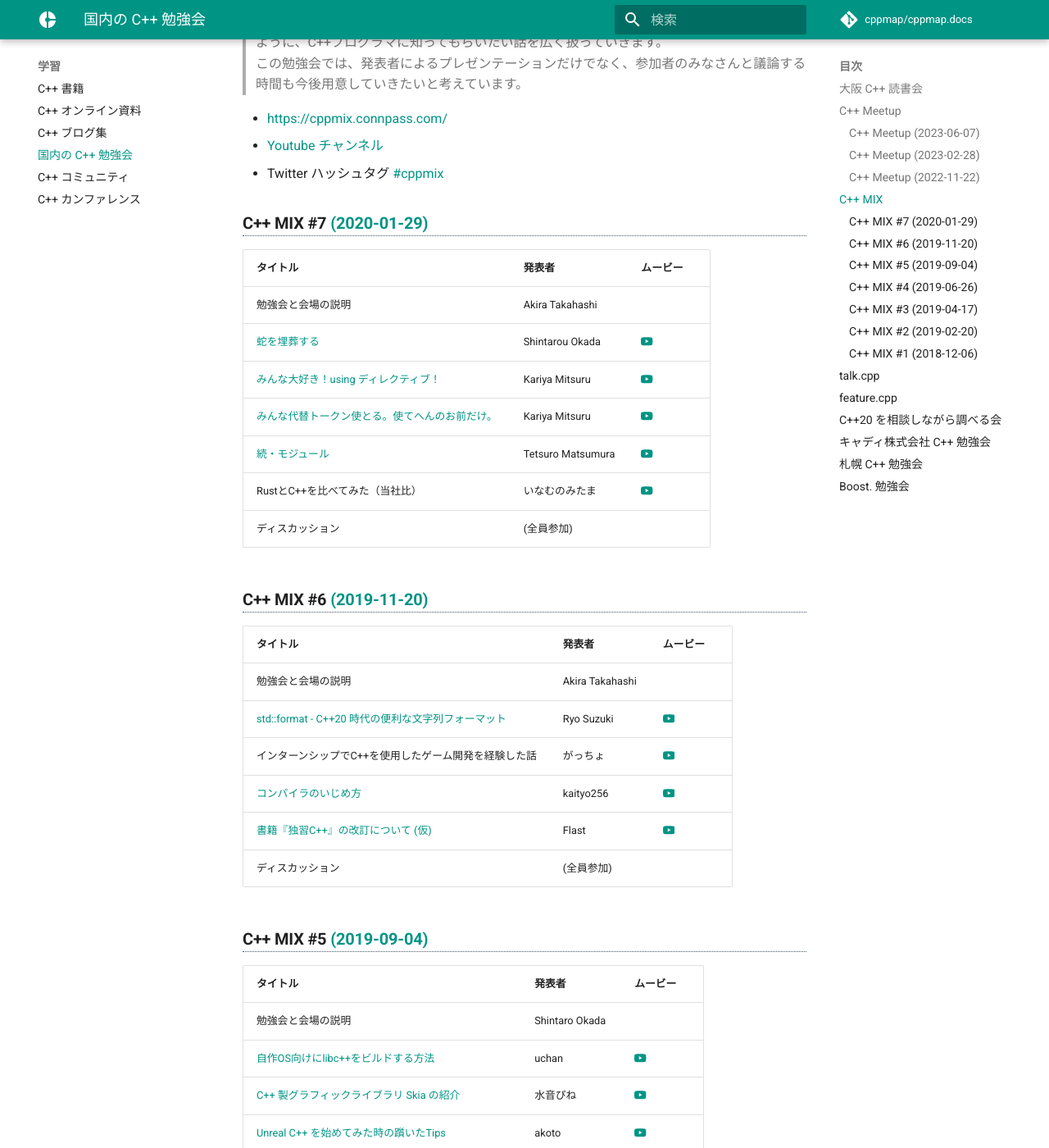
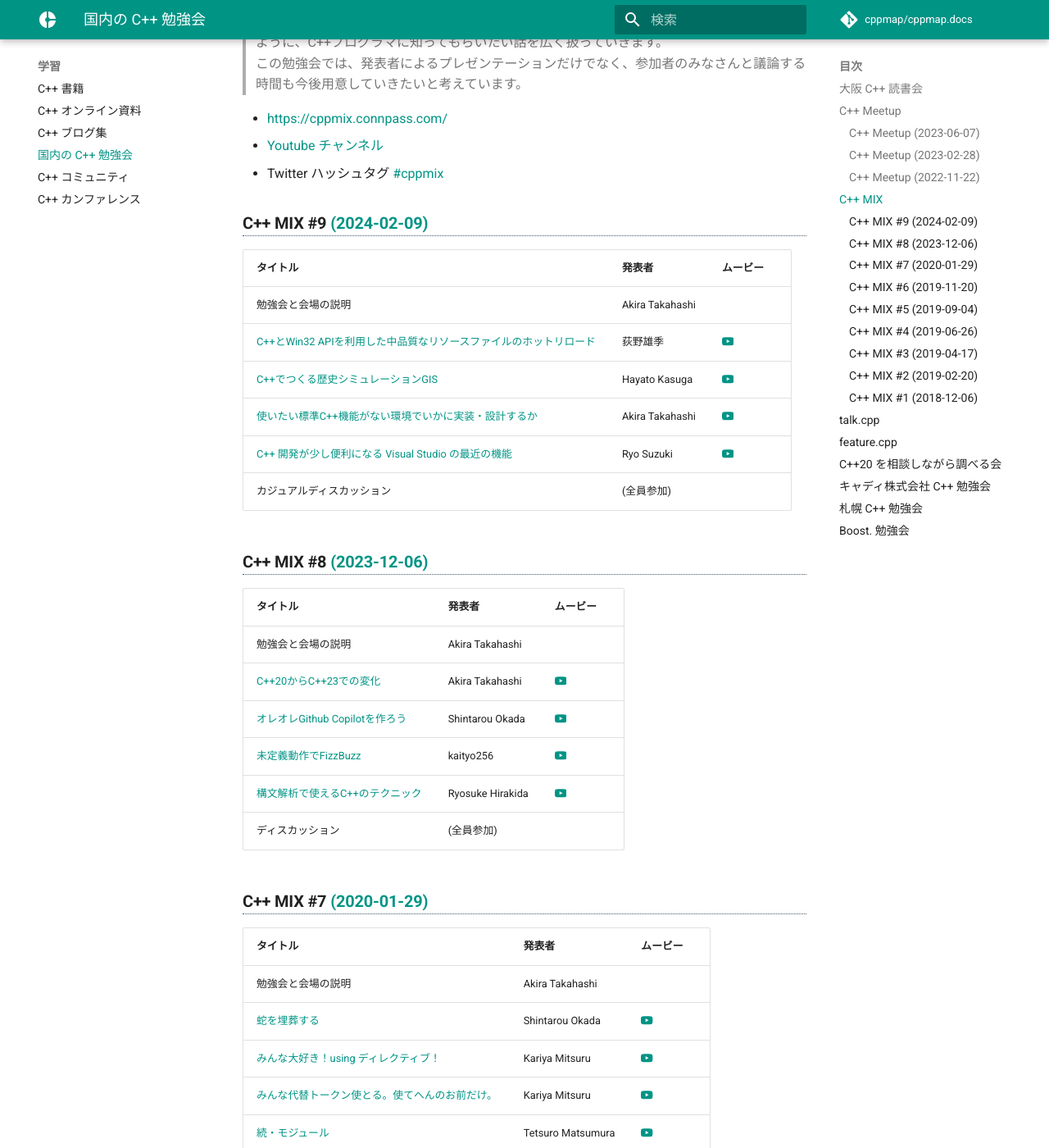
Before and after one commit to cppmap/cppmap.docs, an MkDocs documentation site: the page built from docs/learn/studymeetings.md, in a window 1280 px wide and 1400 px high, scrolled down 927 px. Shown: the whole window at 82% size. Built offline with MkDocs 1.6.1 and Material for MkDocs 9.7.7, drawn with Linux system fonts in a browser that asks for light colours; nearby versions of some CDN libraries; comment, search, counter and statistics services are not loaded.

Commit message:
C++ MIX 8, 9を追加 (#54)

```diff
--- a/docs/learn/studymeetings.md
+++ b/docs/learn/studymeetings.md
@@ -30,6 +30,26 @@ description: 国内で開催されている C++ 関連の勉強会イベント
 - https://cppmix.connpass.com/
 - [Youtube チャンネル](https://www.youtube.com/channel/UC3c011RjfXoU4Gj86V7sb_w)
 - Twitter ハッシュタグ [#cppmix](https://twitter.com/search?q=%23cppmix&f=live)
+
+### C++ MIX #9 [(2024-02-09)](https://cppmix.connpass.com/event/305699/)
+| タイトル                                                                                                        | 発表者           | ムービー                                         |
+|-----------------------------------------------------------------------------------------------------------------|------------------|--------------------------------------------------|
+| 勉強会と会場の説明                                                                                              | Akira Takahashi  |                                                  |
+| [C++とWin32 APIを利用した中品質なリソースファイルのホットリロード](https://www.docswell.com/slide/5W1QQ4/embed) | 荻野雄季         | [:simple-youtube:](https://youtu.be/A95aFKW7DSw) |
+| [C++でつくる歴史シミュレーションGIS](https://speakerdeck.com/aspjt/c-plus-plus-detukuruli-shi-simiyuresiyongis) | Hayato Kasuga    | [:simple-youtube:](https://youtu.be/GyUjW8MAhLw) |
+| [使いたい標準C++機能がない環境でいかに実装・設計するか](https://speakerdeck.com/faithandbrave/shi-itaibiao-zhun-c-plus-plus-ji-neng-ganaihuan-jing-deikanishi-zhuang-she-ji-suruka-55e6f70a-5ff8-46f0-9cda-d7229c5e6d65) | Akira Takahashi  | [:simple-youtube:](https://youtu.be/XFKoQbsP-_8) |
+| [C++ 開発が少し便利になる Visual Studio の最近の機能](https://speakerdeck.com/cpp/cppmix9)                      | Ryo Suzuki       | [:simple-youtube:](https://youtu.be/eP-rm5_Rl7E) |
+| カジュアルディスカッション                                                                                      | (全員参加)       |                                                  |
+
+### C++ MIX #8 [(2023-12-06)](https://cppmix.connpass.com/event/301925/)
+| タイトル                                                                                                                    | 発表者           | ムービー                                         |
+|-----------------------------------------------------------------------------------------------------------------------------|------------------|--------------------------------------------------|
+| 勉強会と会場の説明                                                                                                          | Akira Takahashi  |                                                  |
+| [C++20からC++23での変化](https://speakerdeck.com/faithandbrave/c-plus-plus-20karac-plus-plus-23madenobian-hua)              | Akira Takahashi  | [:simple-youtube:](https://youtu.be/75HuEvqklkQ) |
+| [オレオレGithub Copilotを作ろう](https://docs.google.com/presentation/d/1Euz4Fr1gMX9CchM2MbexxTIijShCChIJUzDp18349R0/edit)  | Shintarou Okada  | [:simple-youtube:](https://youtu.be/sd9txd65iAY) |
+| [未定義動作でFizzBuzz](https://speakerdeck.com/kaityo256/undefined-fizz-buzz)                                               | kaityo256        | [:simple-youtube:](https://youtu.be/bEDY9E5yKhc) |
+| [構文解析で使えるC++のテクニック](https://docs.google.com/presentation/d/15lNgrej1hugJkMi0NZ7iGe69REon9u8FaH3xKhT_u7c/edit) | Ryosuke Hirakida | [:simple-youtube:](https://youtu.be/EIqEEZywdi4) |
+| ディスカッション                                                                                                            | (全員参加)       |                                                  |
 
 ### C++ MIX #7 [(2020-01-29)](https://cppmix.connpass.com/event/160166/)
 | タイトル                                                 | 発表者               | ムービー |
```
